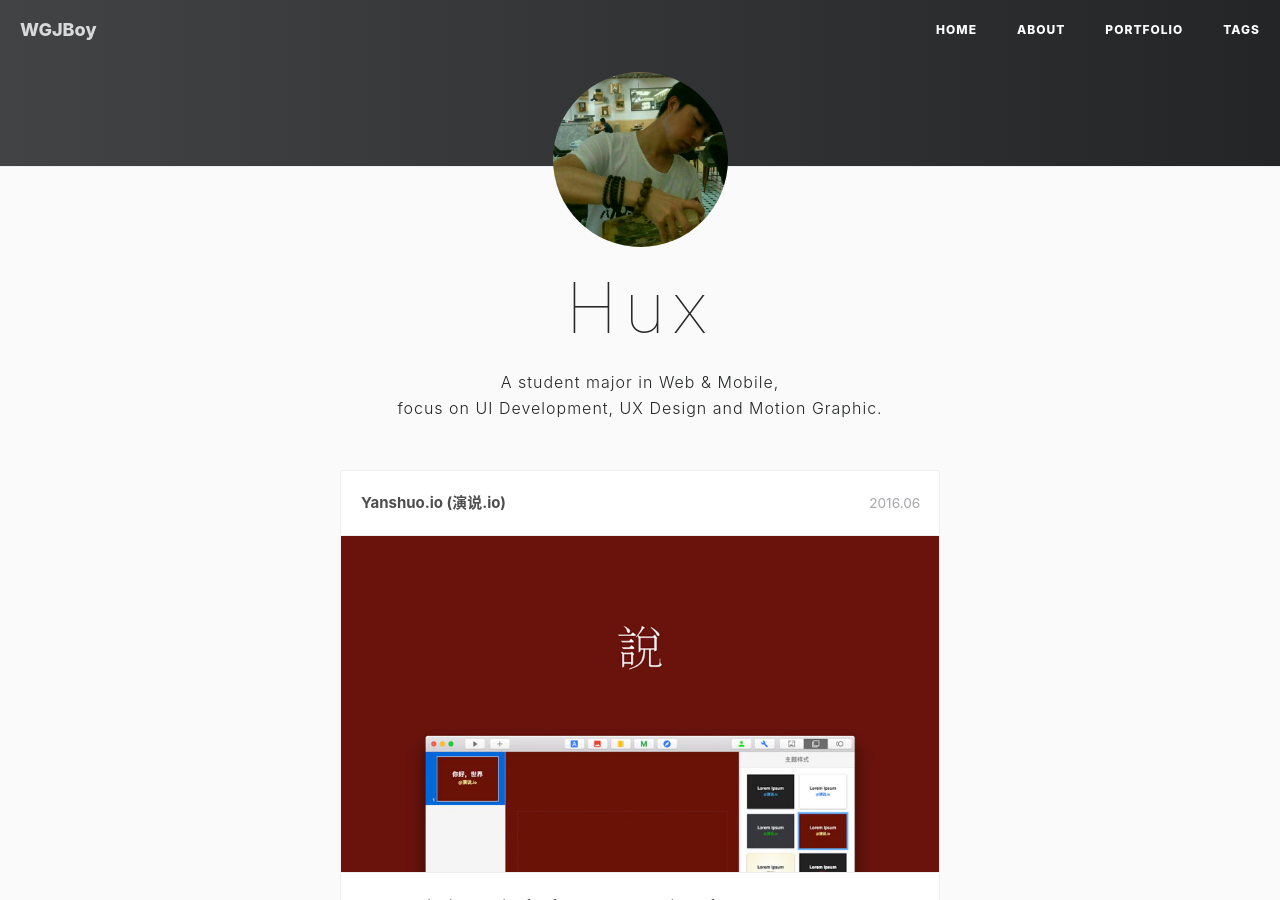
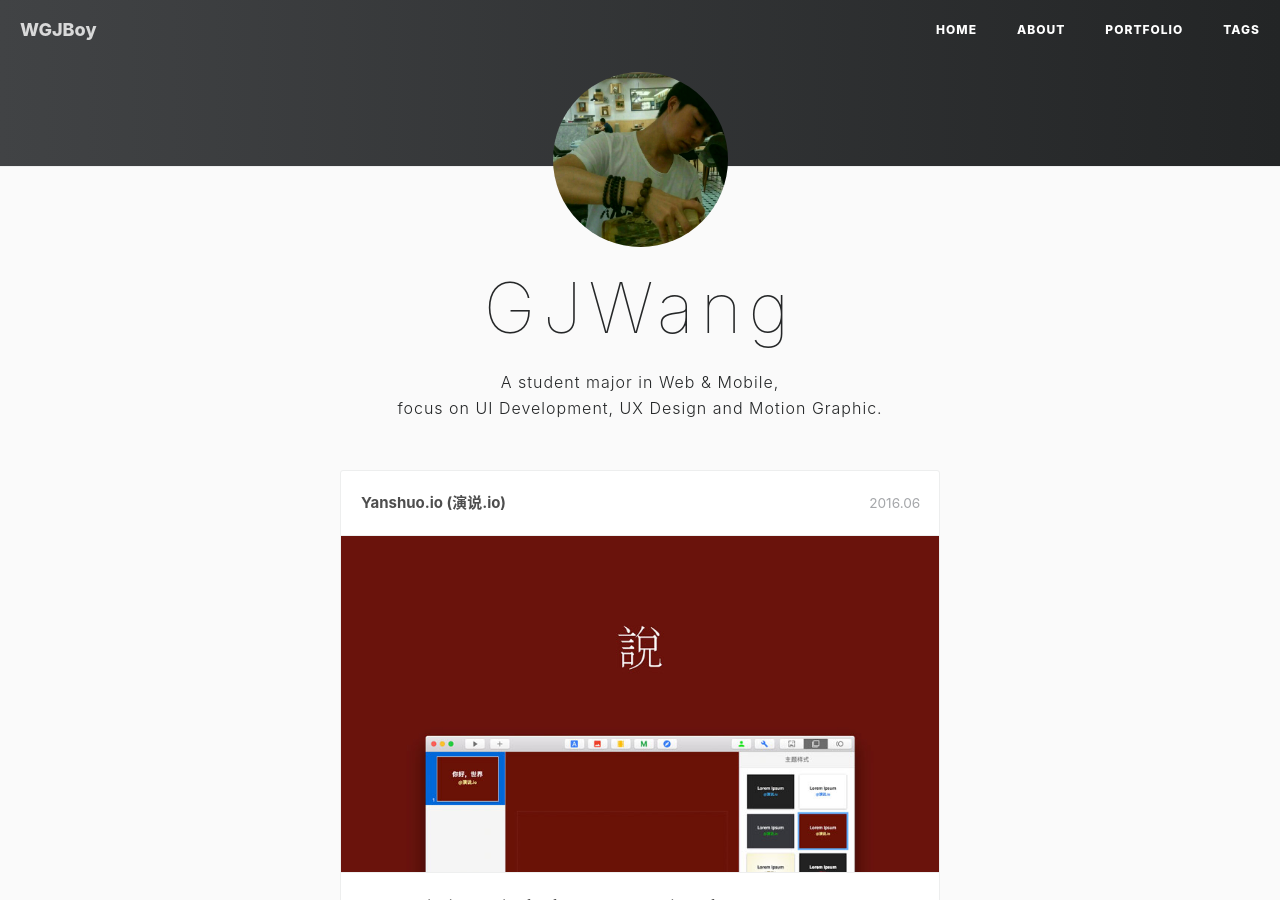
Before and after one commit to WGJBoy/WGJBoy.github.io, a Jekyll site: the page built from portfolio/index.html, in a window 1280 px wide and 900 px high. Built offline with Jekyll 4.4.1, drawn with Linux system fonts in a browser that asks for light colours; nearby versions of some CDN libraries; comment, search, counter and statistics services are not loaded.

Commit message:
项目介绍
项目介绍

```diff
--- a/portfolio/index.html
+++ b/portfolio/index.html
@@ -9,7 +9,7 @@ layout: default
 		<meta charset="UTF-8" />
 		<meta http-equiv="X-UA-Compatible" content="IE=edge,chrome=1">
 		<meta name="viewport" content="width=device-width, initial-scale=1.0">
-		<title>Hux - Timeline</title>
+		<title>GJWang - Timeline</title>
 		<link rel="stylesheet" type="text/css" href="css/timeline.css" />
 		<script src="js/modernizr.custom.js"></script>
 	</head>
@@ -17,7 +17,7 @@ layout: default
 		<div class="container" style="margin:0;padding:0;width:100%;">
 			<header>
 				<img width="175" height="175" style="border-radius:50%;" src="/img/avatar-hux.png">
-				<h1>Hux</h1>
+				<h1>GJWang</h1>
 				<p>A student major in Web & Mobile,<br>
 					focus on UI Development, UX Design and Motion Graphic.</p>
 			</header>
```
